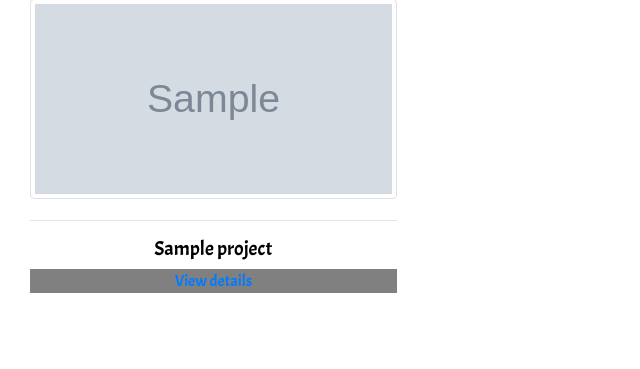
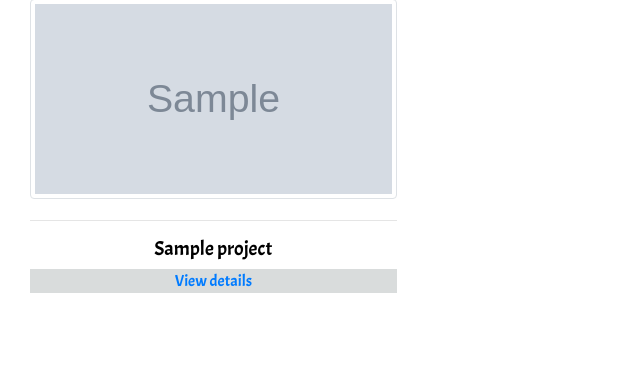
Before and after one commit to YvonneGi/Awwards, a Django app: page / in a window 1280 px wide. Shown: the part 378-747 px from the top of the page, without its empty margins (0-640 px from the left). Run offline with Django 3.2, Linux system fonts and the light colour scheme; tables that the repository leaves empty hold one stand-in row (values such as "Sample post"); grey boxes marked "Sample" are stand-in pictures; some libraries are stand-ins or nearby versions.

Commit message:
add README.md

```diff
--- a/awward/templates/welcome.html
+++ b/awward/templates/welcome.html
@@ -50,7 +50,7 @@ p{
             <div class="search-title-center">
               <h5 class="uk-card-title" style="color: black;font-family: 'Acme', sans-serif;text-align: center;">{{project.title}}</h5>
 
-              <p style="font-family: 'Acme', sans-serif;;text-align: center;background-color:gray"><a href="{% url 'project' project.id%}" >View details</a></p>
+              <p style="font-family: 'Acme', sans-serif;;text-align: center;background-color:#D9DCDC  "><a href="{% url 'project' project.id%}" >View details</a></p>
             </div>
           </div>
         </div>
```
Also changed, not shown: README.md.
